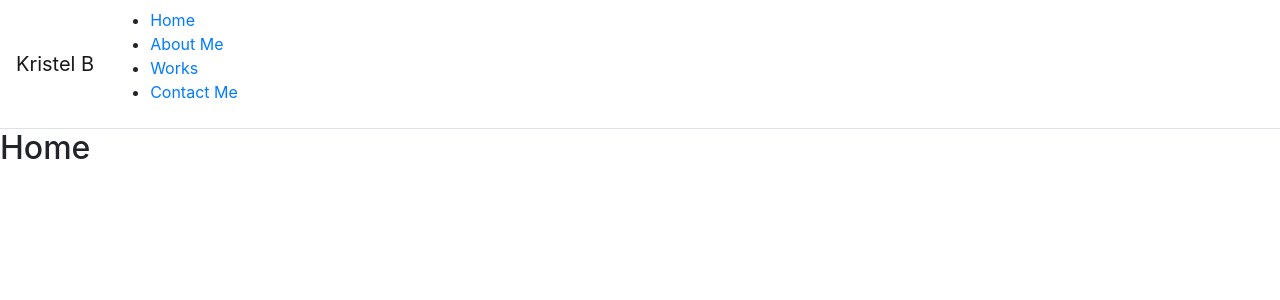
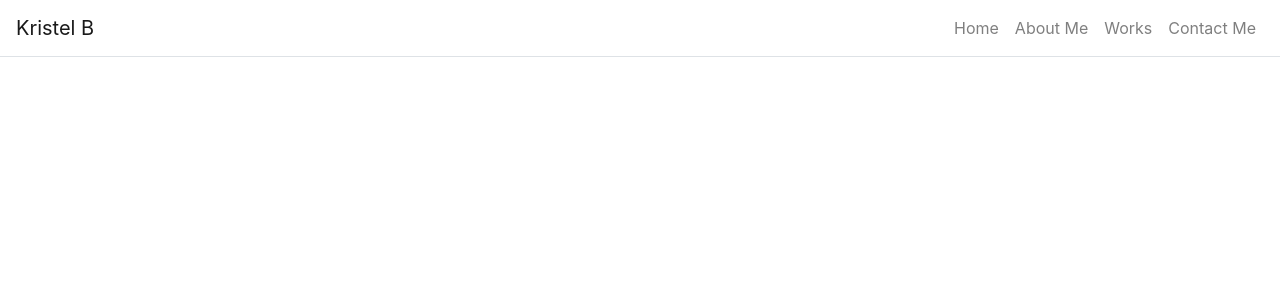
Before and after one commit to kristel-spike/kristel-spike.github.io, a React (Create React App) app in the folder Desktop/kristel-spike.github.io/: page / in a window 1280 px wide. Shown: the top 300 px of the page. Built offline with nearby package versions, Linux system fonts and the light colour scheme.

Commit message:
changed nav to inline and created footer barebones

```diff
--- a/Desktop/kristel-spike.github.io/src/App.js
+++ b/Desktop/kristel-spike.github.io/src/App.js
@@ -1,17 +1,13 @@
 import React from 'react';
 import Container from 'react-bootstrap/Container';
 import Navbar from 'react-bootstrap/Navbar';
+import NavbarBrand from 'react-bootstrap/NavbarBrand';
+import Nav from 'react-bootstrap/Nav';
 //import About from '/components/About';
 //import Contact from '/components/Contact';
 //import Works from '/components/Works';
 //import Home from '/components/Home';
-import{
-  BrowserRouter as Router,
-  Switch,
-  Route,
-  Link
-} from "react-router-dom"
-import NavbarBrand from 'react-bootstrap/NavbarBrand';
+import{BrowserRouter as Router, Switch, Route, Link} from "react-router-dom"
 
 class App extends React.Component{
   constructor(props){
@@ -39,35 +35,28 @@ class App extends React.Component{
       }
     }
   }
+
   render(){
     return (
-
       <Router>
         <Container className="p-0" fluid={true}>
-          <Navbar className="border-bottom">
+
+          <Navbar className="border-bottom" bg="transparent" expan="lg">
             <Navbar.Brand>Kristel B</Navbar.Brand>
-            <Navbar.Toggle aria-controls="navbar-toggle"/>
+
+            <Navbar.Toggle className="border-0" aria-controls="navbar-toggle"/>
             <Navbar.Collapse id='navbar-toggle'>
-            <nav>
-            <ul>
-              <li>
-                <Link to="/">Home</Link>
-              </li>
-              <li>
-                <Link to="/about">About Me</Link>
-              </li>
-              <li>
-                <Link to="/works">Works</Link>
-              </li>
-              <li>
-                <Link to="/contact">Contact Me</Link>
-              </li>
-            </ul>
-          </nav>
+              <Nav className="ml-auto">
+                <Link className="nav-link" to="/">Home</Link>
+                <Link className="nav-link" to="/about">About Me</Link>
+                <Link className="nav-link" to="/works">Works</Link>
+                <Link className="nav-link" to="/contact">Contact Me</Link>
+              </Nav>
             </Navbar.Collapse>
           </Navbar>
         </Container>
-        <Switch>
+
+        {/* <Switch>
             <Route path="/about">
               <About />
             </Route>
@@ -80,30 +69,12 @@ class App extends React.Component{
             <Route path="/">
               <Home />
             </Route>
-          </Switch>
+        </Switch> */}
 
       </Router>
     );
   }
 }
-
-          { /* <nav>
-            <ul>
-              <li>
-                <Link to="/">Home</Link>
-              </li>
-              <li>
-                <Link to="/about">About Me</Link>
-              </li>
-              <li>
-                <Link to="/works">Works</Link>
-              </li>
-              <li>
-                <Link to="/contact">Contact Me</Link>
-              </li>
-            </ul>
-          </nav> */ }
-
 
 
     function Home() {
```
Also changed, not shown: Desktop/kristel-spike.github.io/src/components/Footer.js (added).
